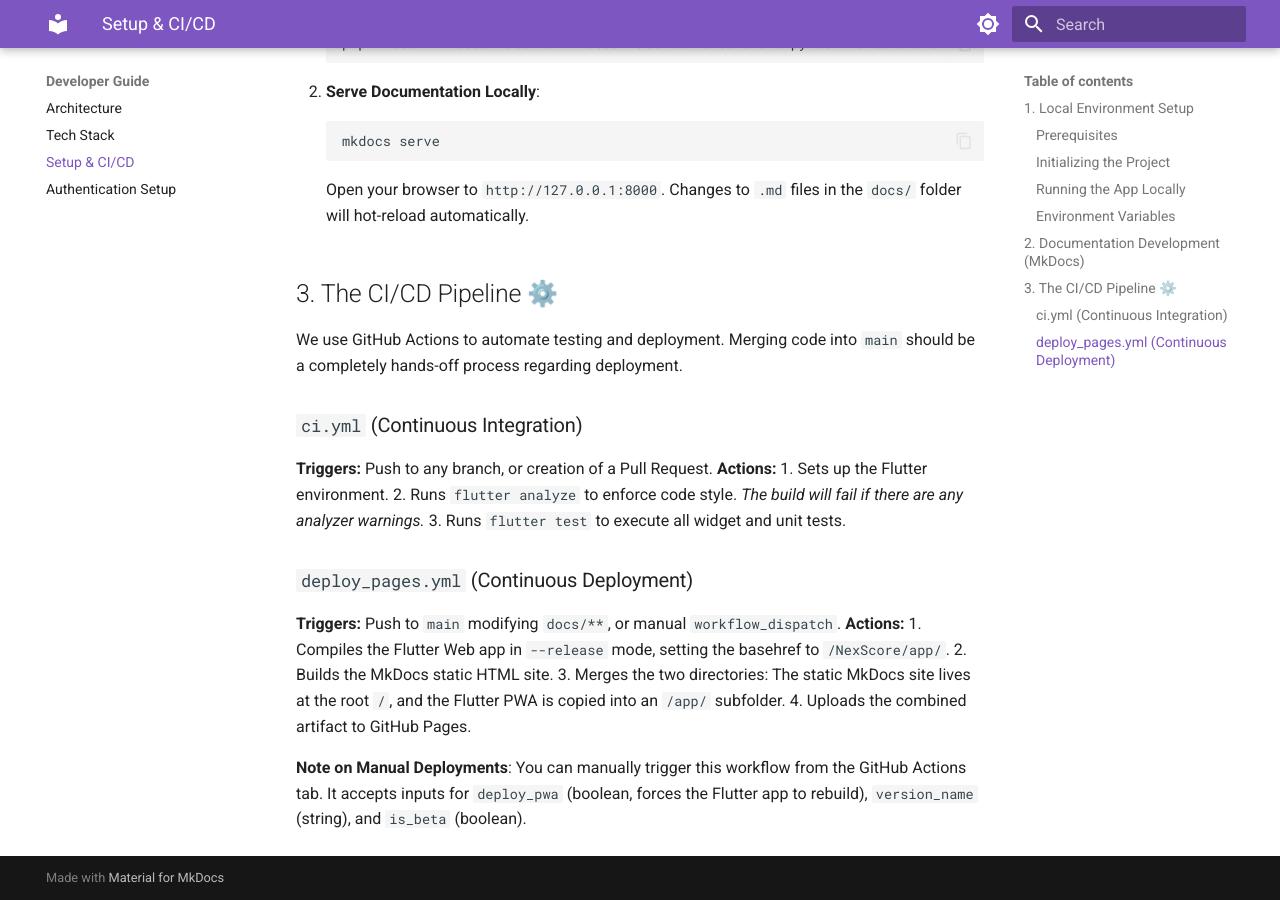
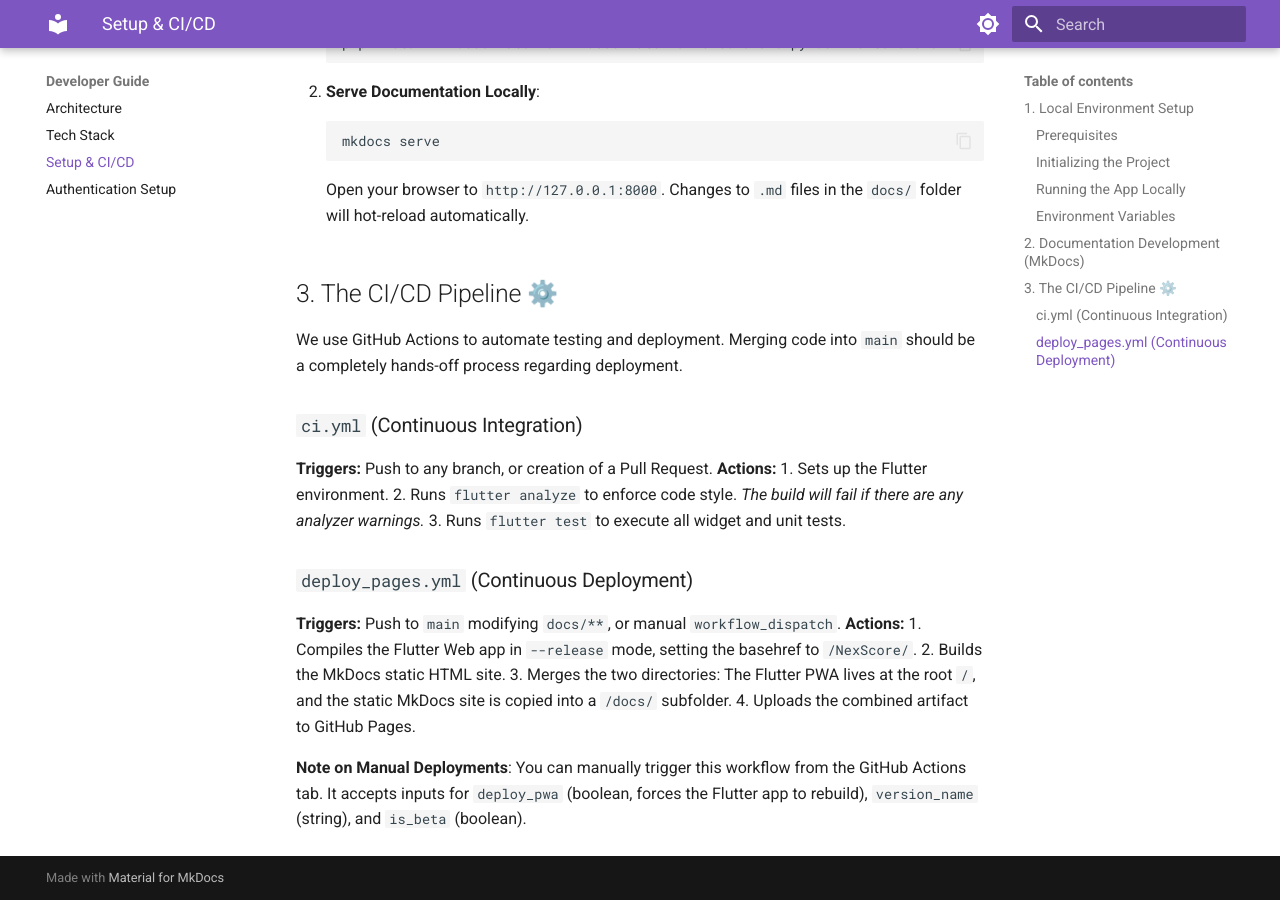
Before and after one commit to FaserF/NexScore, an MkDocs documentation site: the page built from docs/dev_guide/setup.md, in a window 1280 px wide and 900 px high, scrolled down 1990 px. Built offline with MkDocs 1.6.1 and Material for MkDocs 9.7.7, drawn with Linux system fonts in a browser that asks for light colours.

Commit message:
general fixes & improvements

```diff
--- a/docs/dev_guide/setup.md
+++ b/docs/dev_guide/setup.md
@@ -94,9 +94,9 @@
 ### `deploy_pages.yml` (Continuous Deployment)
 **Triggers:** Push to `main` modifying `docs/**`, or manual `workflow_dispatch`.
 **Actions:**
-1. Compiles the Flutter Web app in `--release` mode, setting the basehref to `/NexScore/app/`.
+1. Compiles the Flutter Web app in `--release` mode, setting the basehref to `/NexScore/`.
 2. Builds the MkDocs static HTML site.
-3. Merges the two directories: The static MkDocs site lives at the root `/`, and the Flutter PWA is copied into an `/app/` subfolder.
+3. Merges the two directories: The Flutter PWA lives at the root `/`, and the static MkDocs site is copied into a `/docs/` subfolder.
 4. Uploads the combined artifact to GitHub Pages.
 
 **Note on Manual Deployments**: You can manually trigger this workflow from the GitHub Actions tab. It accepts inputs for `deploy_pwa` (boolean, forces the Flutter app to rebuild), `version_name` (string), and `is_beta` (boolean).
```
Also changed, not shown: docs/dev_guide/tech_stack.md (+1 -1 lines), 4 other files.
